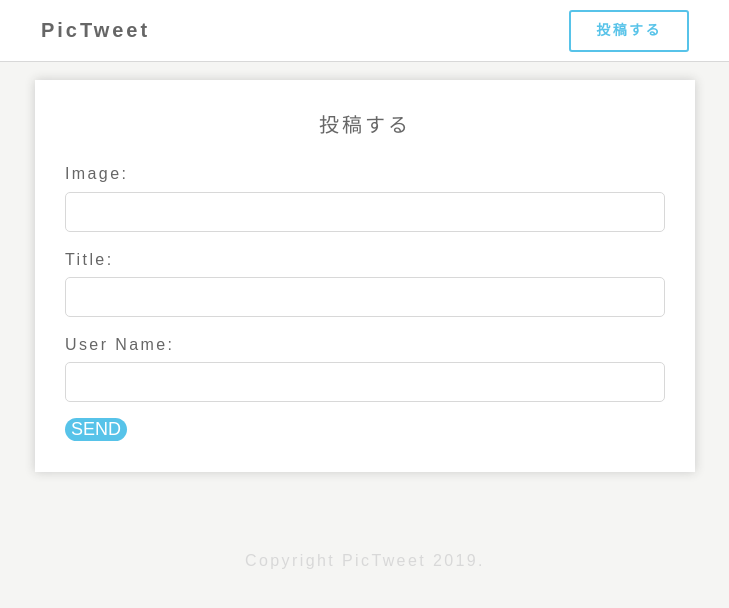
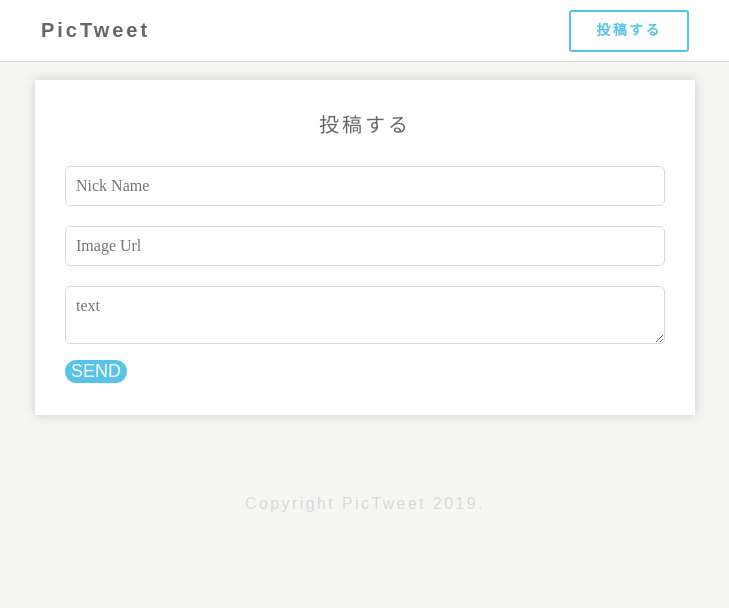
Before and after one commit to Kentozzz/prototype_app, a Vue app: page /tweets/new in a window 1280 px wide. Shown: the top 608 px of the page, without its empty margins (275-1004 px from the left). Built offline with nearby package versions, Linux system fonts and the light colour scheme.

Commit message:
バリデーション設定

```diff
--- a/src/components/NewTweet.vue
+++ b/src/components/NewTweet.vue
@@ -4,16 +4,13 @@
       <h3>投稿する</h3>
       <form @submit.prevent="submitTweet">
         <div>
-            <label for="image">Image:</label>
-            <input type="text" id="image" v-model="tweet.image" name="image" required>
+            <input id="user_name" v-model="tweet.user_name" name="user_name" required placeholder="Nick Name">
         </div>
         <div>
-            <label for="title">Title:</label>
-            <input id="title" v-model="tweet.title" type="text" required>
+            <input type="text" id="image" v-model="tweet.image" name="image" required placeholder="Image Url">
         </div>
         <div>
-            <label for="user_name">User Name:</label>
-            <input id="user_name" v-model="tweet.user_name" name="user_name" required>
+            <textarea id="title" v-model="tweet.title" type="text" required placeholder="text"></textarea>
         </div>
         <button type="submit">SEND</button>
       </form>
```
Also changed, not shown: index.js (+26 -3 lines).
